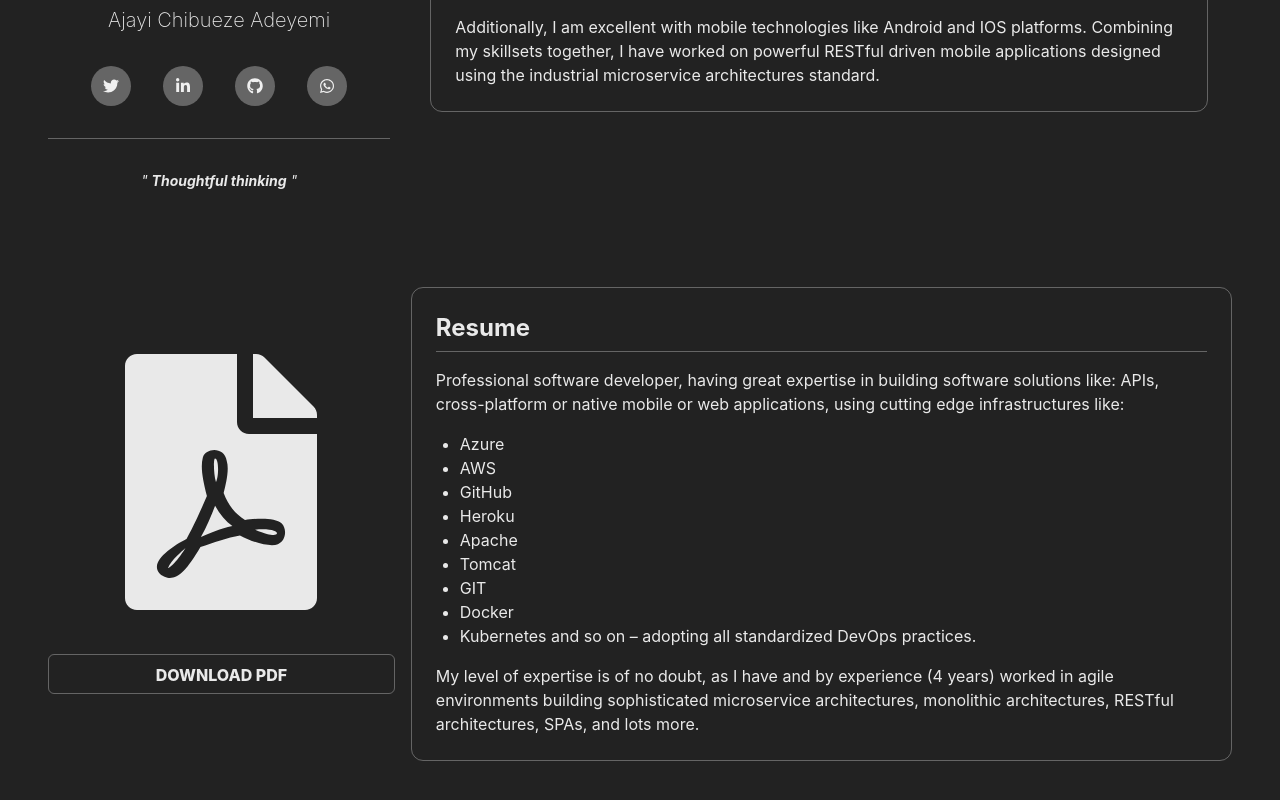
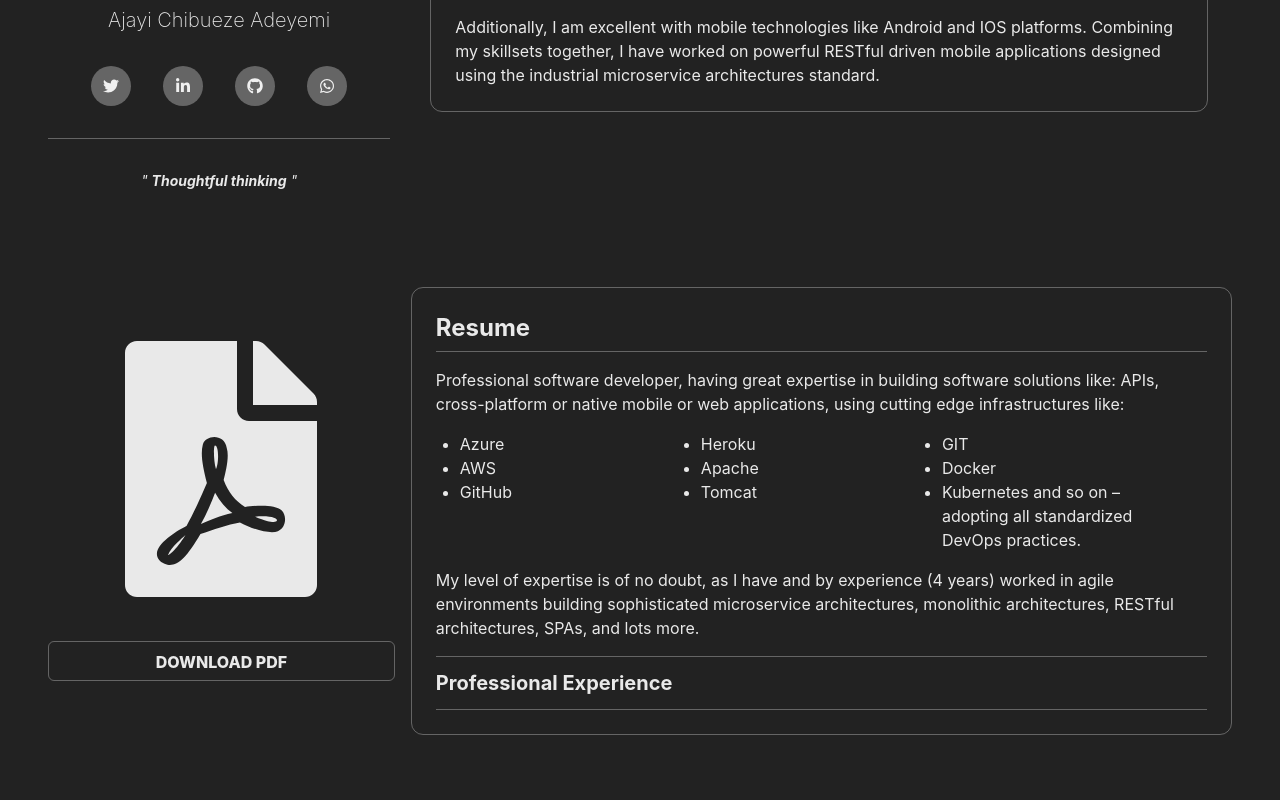
Before and after one commit to Chibueze-Adeyemi-Ajayi/REACT_portfolio, a React (Create React App) app: page / in a window 1280 px wide. Shown: the part 422-1222 px from the top of the page. Built offline with nearby package versions, Linux system fonts and the light colour scheme.

Commit message:
My portfolio

```diff
--- a/src/components/resume.js
+++ b/src/components/resume.js
@@ -17,21 +17,30 @@ const Resume = () => {
                     <font className="text-white/90">Professional software developer, having great expertise in building software solutions like: APIs,
                         cross-platform or native mobile or web applications, using cutting edge infrastructures like:
                     </font>
-                    <ul className="text-white/90 list-disc px-6">
+                    <ul className="text-white/90 grid grid-cols-3 list-disc px-6">
+                        <div>
                             <li>Azure</li>
                             <li>AWS</li>
                             <li>GitHub</li>
+                        </div>
+                        <div>
                             <li>Heroku</li>
                             <li>Apache</li>
                             <li>Tomcat</li>
+                        </div>
+                        <div>
                             <li>GIT</li>
                             <li>Docker</li>
                             <li>Kubernetes and so on – adopting all standardized DevOps practices.</li>
+                        </div>
                     </ul>
                     <font className="text-white/90">
                         My level of expertise is of no doubt, as I have and by experience (4 years) worked in agile environments building sophisticated microservice architectures,
                         monolithic architectures, RESTful architectures, SPAs, and lots more.
                     </font>
+                    <section>
+                        <h3 className="text-white/90 font-bold text-xl border-y border-white/30 py-3">Professional Experience</h3>
+                    </section>
                 </div>
             </section>
         </section>
```
Lines whose indentation alone changed are shown as unchanged.
